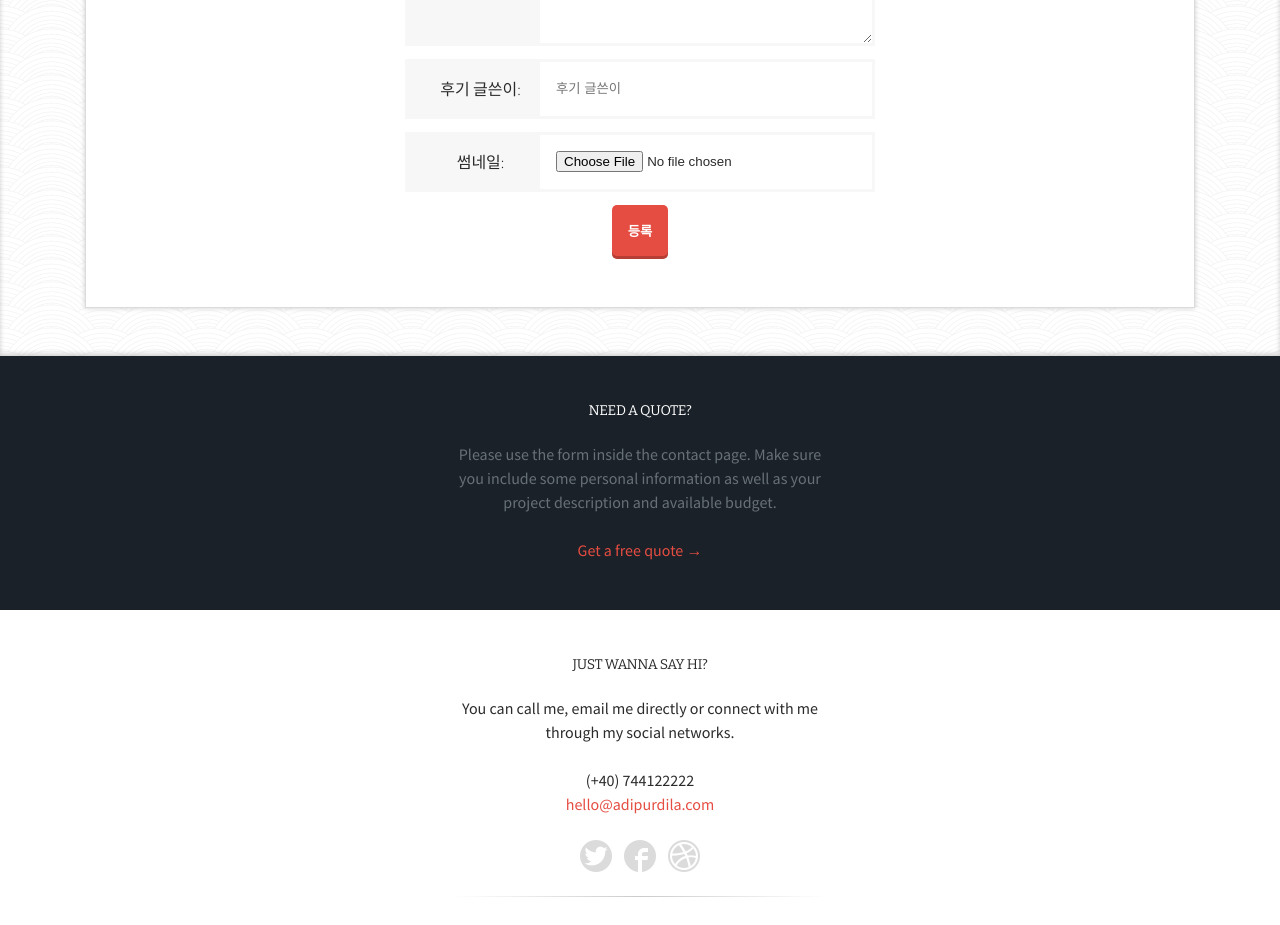
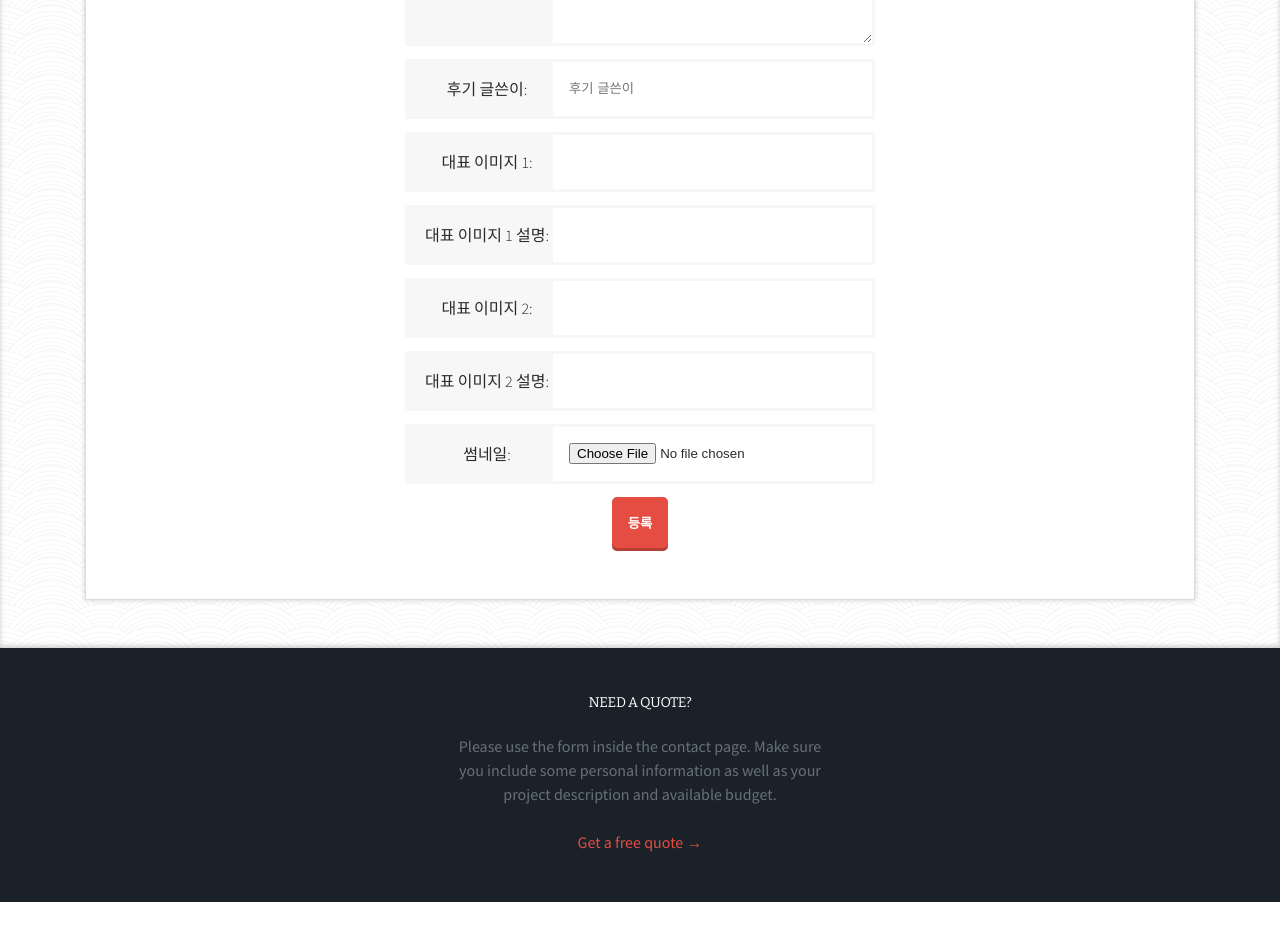
Before and after one commit to starhochan70/ESTFE13_portfolio-app, a Next.js app: page /insert in a window 1280 px wide. Shown: the part 840-1765 px from the top of the page. Built offline with nearby package versions, Linux system fonts and the light colour scheme; no server answers.

Commit message:
Insert 페이지에 데이터 입력 폼 개선 및 상태 관리 추가

```diff
--- a/src/app/common.css
+++ b/src/app/common.css
@@ -138,7 +138,7 @@ form {
 .contact_form form > p label {
   height: 54px;
   line-height: 54px;
-  width: 132px;
+  width: 145px;
   padding-left: 13px;
   font-weight: 300;
 }
--- a/src/app/insert/page.js
+++ b/src/app/insert/page.js
@@ -1,18 +1,44 @@
 "use client";
 
 import { createClient } from "@/utils/supabase/client";
+import { useState } from "react";
+import { useRouter } from "next/navigation";
 
 export default function Insert() {
   const supabase = createClient();
+  const router = useRouter();
+
+  const [formData, setformData] = useState({
+    title: "",
+    content: "",
+    url: "",
+    review: "",
+    reviewer: "",
+    rep1_img: "",
+    rep1_desc: "",
+    rep2_img: "",
+    rep2_desc: "",
+    thumbnail: "",
+  });
 
   async function inserData(e) {
     e.preventDefault();
-    const { error } = await supabase.from("portfolio").insert({
-      title: e.target.title.value,
-      content: e.target.content.value,
+    const { error } = await supabase.from("portfolio").insert(formData);
+    if (error) {
+      console.log(error);
+    } else {
+      console.log("데이터 입력 성공");
+      router.push("/");
+    }
+  }
+  const handleChange = e => {
+    const { name, value } = e.target;
+    setformData({
+      ...formData,
+      [name]: value,
     });
-    if (error) console.log(error);
-  }
+  };
+
   return (
     <div className="about_content shadow">
       <h2 className="mb-3">데이터 입력</h2>
@@ -20,23 +46,54 @@ export default function Insert() {
         <form onSubmit={inserData}>
           <p className="field">
             <label htmlFor="title">프로젝트 이름:</label>
-            <input type="text" id="title" name="title" placeholder="프로젝트 이름" required />
+            <input type="text" id="title" name="title" placeholder="프로젝트 이름" required onChange={handleChange} />
           </p>
           <p className="field">
             <label htmlFor="content">프로젝트 설명:</label>
-            <textarea name="content" id="content" cols="30" rows="10" placeholder="프로젝트 설명" required></textarea>
+            <textarea
+              name="content"
+              id="content"
+              cols="30"
+              rows="10"
+              placeholder="프로젝트 설명"
+              required
+              onChange={handleChange}
+            ></textarea>
           </p>
           <p className="field">
             <label htmlFor="url">프로젝트 주소:</label>
-            <input type="url" id="url" name="url" placeholder="프로젝트 주소" />
+            <input type="url" id="url" name="url" placeholder="프로젝트 주소" onChange={handleChange} />
           </p>
           <p className="field">
             <label htmlFor="review">프로젝트 후기:</label>
-            <textarea name="review" id="review" cols="30" rows="10" placeholder="프로젝트 후기"></textarea>
+            <textarea
+              name="review"
+              id="review"
+              cols="30"
+              rows="10"
+              placeholder="프로젝트 후기"
+              onChange={handleChange}
+            ></textarea>
           </p>
           <p className="field">
             <label htmlFor="reviewer">후기 글쓴이:</label>
-            <input type="text" id="reviewer" name="reviewer" placeholder="후기 글쓴이" />
+            <input type="text" id="reviewer" name="reviewer" placeholder="후기 글쓴이" onChange={handleChange} />
+          </p>
+          <p className="field">
+            <label htmlFor="rep1_img">대표 이미지 1:</label>
+            <input type="fiile" id="rep1_img" name="rep1_img" accept="image/*" />
+          </p>
+          <p className="field">
+            <label htmlFor="rep1_desc">대표 이미지 1 설명:</label>
+            <input type="text" id="rep1_desc" name="rep1_desc" onChange={handleChange} />
+          </p>
+          <p className="field">
+            <label htmlFor="rep2_img">대표 이미지 2:</label>
+            <input type="fiile" id="rep2_img" name="rep2_img" accept="image/*" />
+          </p>
+          <p className="field">
+            <label htmlFor="rep2_desc">대표 이미지 2 설명:</label>
+            <input type="text" id="rep2_desc" name="rep2_desc" onChange={handleChange} />
           </p>
           <p className="field">
             <label htmlFor="thumbnail">썸네일:</label>
```
